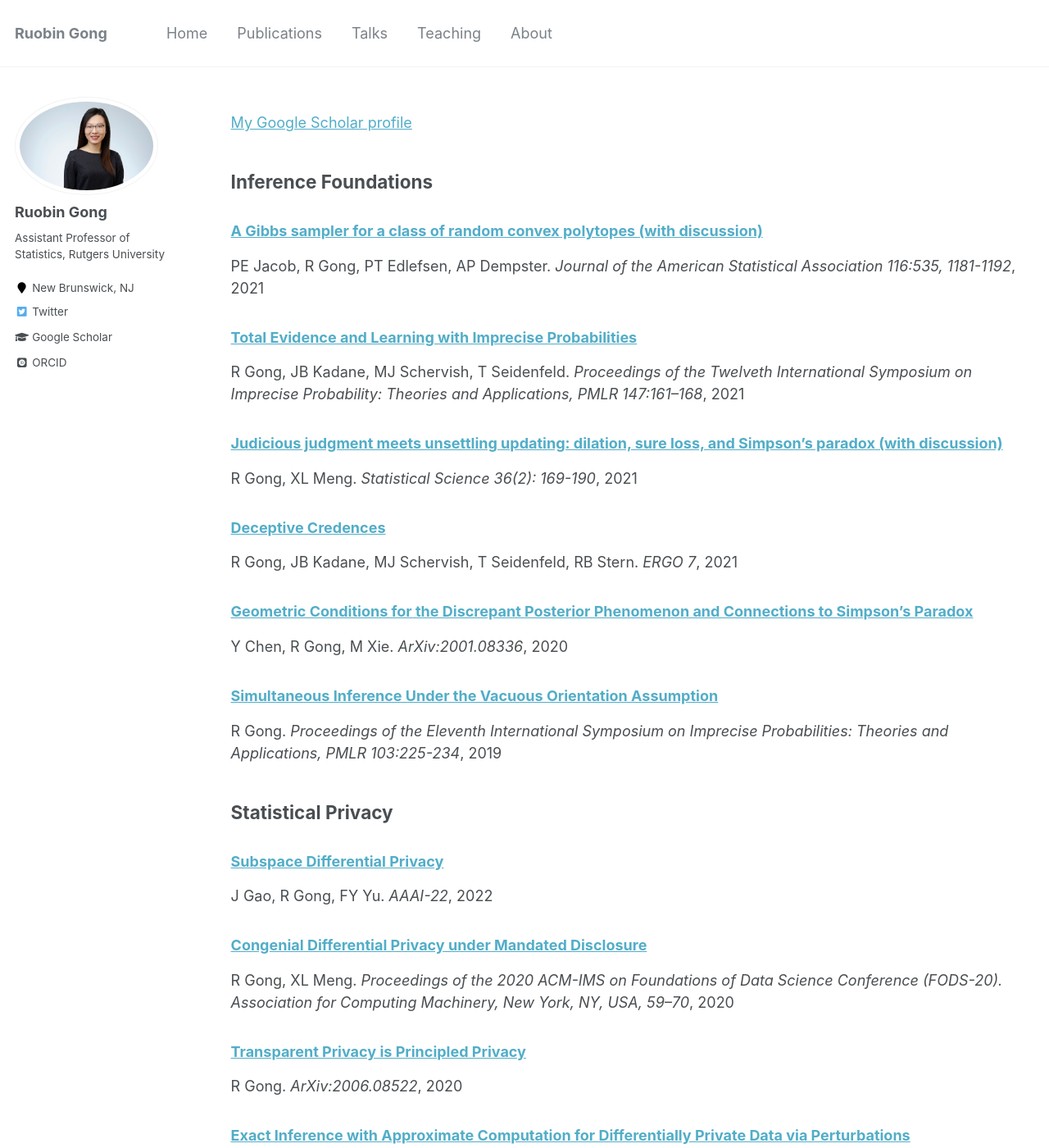
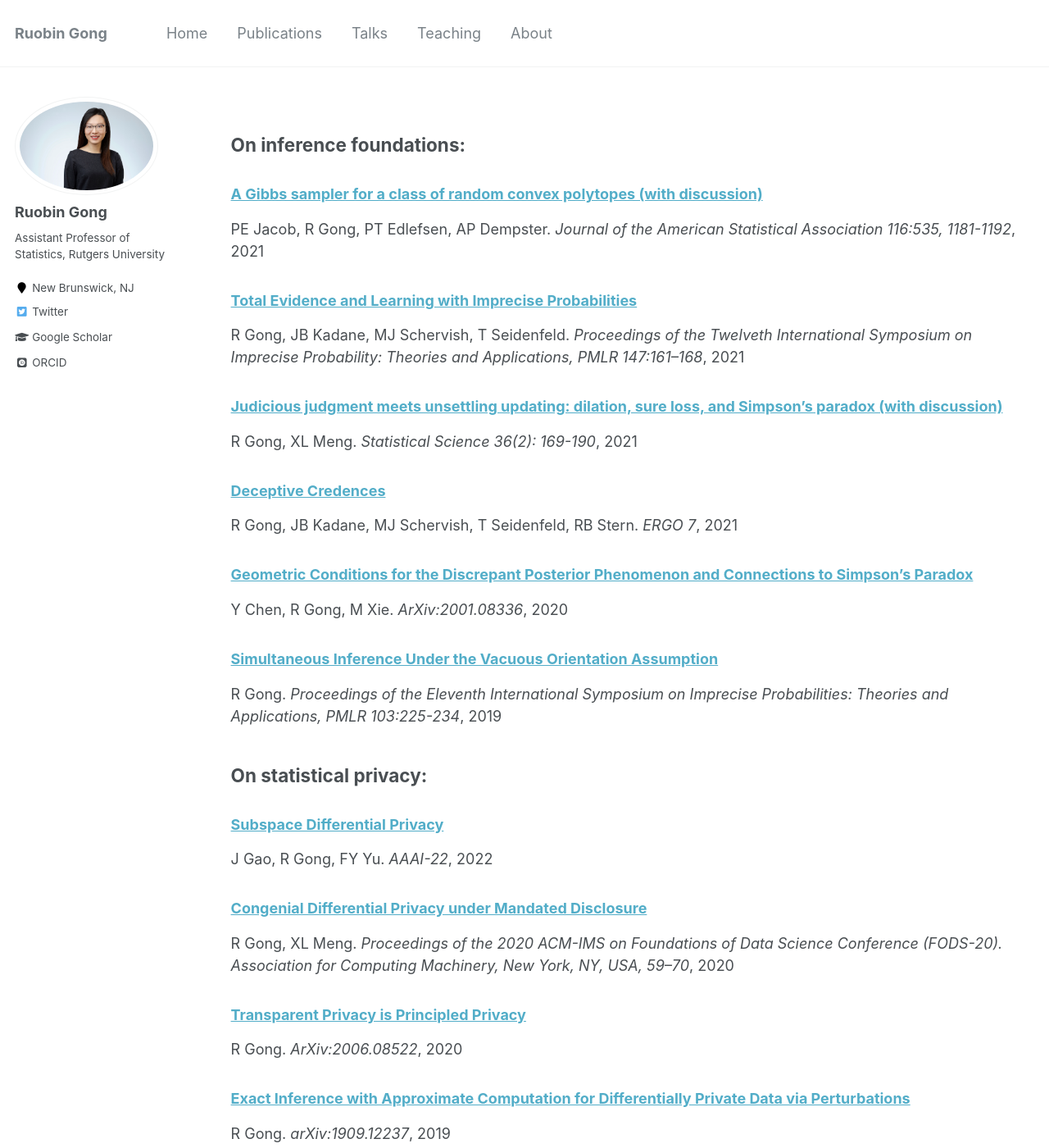
Before and after one commit to RuobinGong/RuobinGong.github.io, a Jekyll site: the page built from _pages/publications.md, in a window 1280 px wide and 1400 px high. Shown: the whole window at 82% size. Built offline with Jekyll 4.4.1, drawn with Linux system fonts in a browser that asks for light colours; some web fonts are replaced; some of the changed text lies outside the part shown.

Commit message:
Update publications.md

```diff
--- a/_pages/publications.md
+++ b/_pages/publications.md
@@ -6,23 +6,21 @@ author_profile: true
 
 ---
 
-[My Google Scholar profile](https://scholar.google.com/citations?user=8W4eh2UAAAAJ&hl=en)
-
 {% include base_path %}
 
-## Inference Foundations
+## On inference foundations:
 
 {% for post in site.publications_foundation reversed %}
   {% include archive-single.html %}
 {% endfor %}
 
-## Statistical Privacy
+## On statistical privacy:
 
 {% for post in site.publications_privacy reversed %}
   {% include archive-single.html %}
 {% endfor %}
 
-## Other Data Science Topics
+## On other data science topics:
 
 {% for post in site.publications reversed %}
   {% include archive-single.html %}
```
